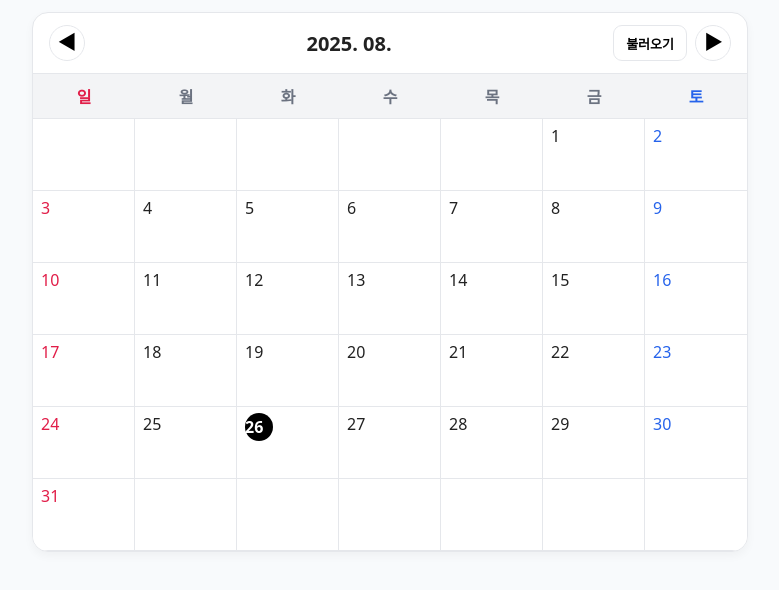
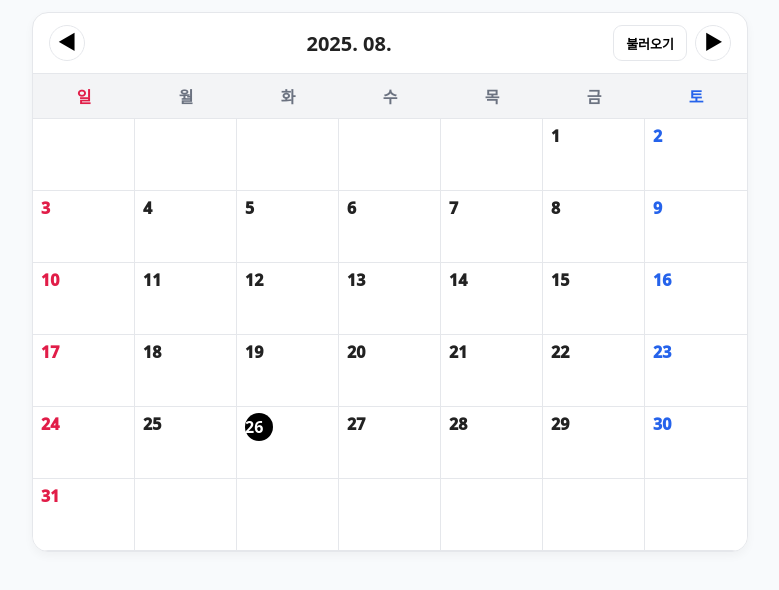
Before and after one commit to sung5727/WEB_celrender, a plain HTML site: page index.html in a window 1280 px wide. Shown: the whole page, without its empty margins (250-1029 px from the left). Drawn offline with Linux system fonts and the light colour scheme; no server answers.

Commit message:
Update index.html

```diff
--- a/index.html
+++ b/index.html
@@ -29,7 +29,7 @@
   .grid{display:grid;grid-template-columns:repeat(7,1fr);}
   .cell{height:72px;padding:6px 8px;border-right:1px solid var(--border);border-bottom:1px solid var(--border);position:relative;background:#fff}
   .grid .cell:nth-child(7n){border-right:none}
-  .date{font-weight:center}
+  .date{font-weight:1000}
   .sun{color:var(--red)} .sat{color:var(--blue)}
   .muted{color:#c7cdd7}
   .today .date{display: inline-block; width: 28px; height: 28px; line-height: 28px; text-aligh: center; border-radius: 50%; background: #000; color: #fff; font-weight: 700; }
```
